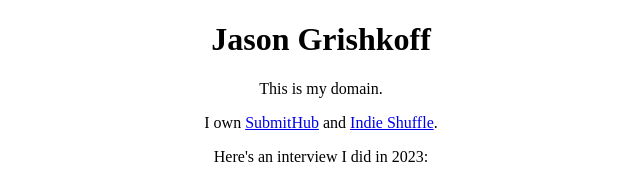
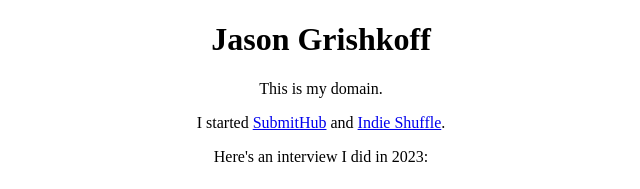
Before and after one commit to jasongrishkoff/jasongrishkoff-website, a plain HTML site: page index.html in a window 1280 px wide. Shown: the top 189 px of the page, 319-959 px from the left. Drawn offline with Linux system fonts and the light colour scheme.

Commit message:
Update index.html
start vs own

```diff
--- a/index.html
+++ b/index.html
@@ -16,7 +16,7 @@
 
 <h1>Jason Grishkoff</h1>
   <p>This is my domain.</p>
-  <p>I own <a href="https://www.submithub.com/">SubmitHub</a> and <a href="https://www.indieshuffle.com">Indie Shuffle</a>.</p>
+  <p>I started <a href="https://www.submithub.com/">SubmitHub</a> and <a href="https://www.indieshuffle.com">Indie Shuffle</a>.</p>
   <p>Here's an interview I did in 2023:</p>
   <iframe style="margin-top:10px" width="560" height="315" src="https://www.youtube.com/embed/RD96FiHbZwo?si=JkXrKBw-Wb32M5Bu" title="YouTube video player" frameborder="0" allow="accelerometer; autoplay; clipboard-write; encrypted-media; gyroscope; picture-in-picture; web-share" allowfullscreen></iframe>
 </body>
```
